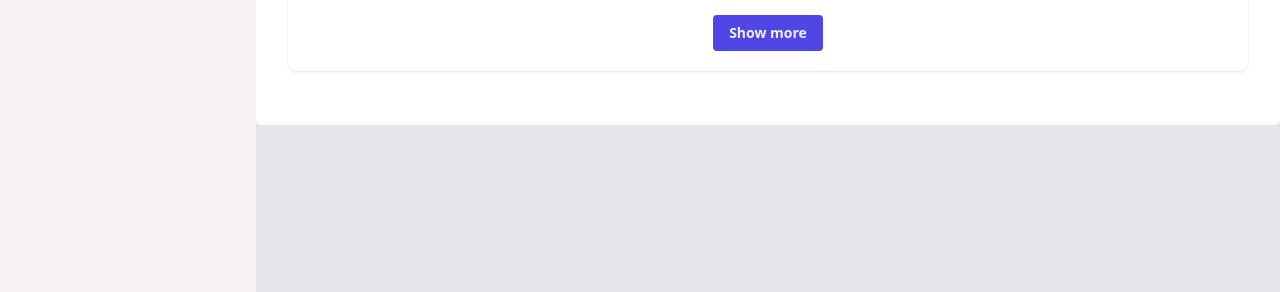
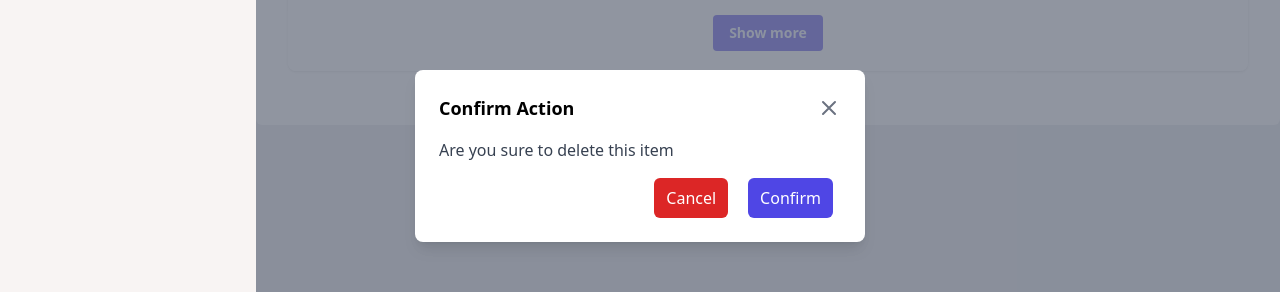
Before and after one commit to nguyenkhoi2806/angular-assignment, an Angular app: page /tasks in a window 1280 px wide. Shown: the part 244-536 px from the top of the page. Built offline with nearby package versions, Linux system fonts and the light colour scheme; sample sign-in values are in the browser's storage.

Commit message:
feat: imple modal confirm

```diff
--- a/src/app/app.component.html
+++ b/src/app/app.component.html
@@ -1,2 +1,3 @@
 <router-outlet></router-outlet>
 <app-notification></app-notification>
+<div #modalContainer></div>
--- /dev/null
+++ b/src/app/components/confirm-modal/confirm-modal.component.html
@@ -0,0 +1,45 @@
+<div
+  class="fixed inset-0 flex items-center justify-center bg-gray-500 bg-opacity-75"
+>
+  <div class="bg-white rounded-lg p-6 shadow-lg w-[450px]">
+    <div class="flex justify-between items-center mb-4">
+      <h2 class="text-lg font-semibold">Confirm Action</h2>
+      <button
+        (click)="closeModal()"
+        class="text-gray-500 hover:text-gray-700 focus:outline-none"
+      >
+        <svg
+          class="h-6 w-6"
+          xmlns="http://www.w3.org/2000/svg"
+          fill="none"
+          viewBox="0 0 24 24"
+          stroke="currentColor"
+        >
+          <path
+            stroke-linecap="round"
+            stroke-linejoin="round"
+            stroke-width="2"
+            d="M6 18L18 6M6 6l12 12"
+          />
+        </svg>
+      </button>
+    </div>
+    <p class="text-gray-700 mb-4 text-base">
+      {{ message }}
+    </p>
+    <div class="flex justify-end gap-5">
+      <button
+        (click)="closeModal()"
+        class="px-3 py-2 text-base bg-red-600 text-white rounded-md hover:bg-red-500 focus:outline-none"
+      >
+        Cancel
+      </button>
+      <button
+        (click)="confirm()"
+        class="px-3 py-2 text-base bg-indigo-600 text-white rounded-md mr-2 hover:bg-indigo-500 focus:outline-none"
+      >
+        Confirm
+      </button>
+    </div>
+  </div>
+</div>
--- /dev/null
+++ b/src/app/components/confirm-modal/confirm-modal.component.ts
@@ -0,0 +1,37 @@
+import {
+  Component,
+  ElementRef,
+  EventEmitter,
+  Input,
+  Output,
+  Renderer2,
+} from '@angular/core';
+
+@Component({
+  selector: 'app-confirm-modal',
+  standalone: true,
+  templateUrl: './confirm-modal.component.html',
+})
+export class ConfirmModalComponent {
+  @Input() message: string = 'Are you sure you want to perform this action?';
+  @Output() confirmed = new EventEmitter<boolean>();
+  @Output() closed = new EventEmitter<boolean>();
+
+  constructor(private renderer: Renderer2, private el: ElementRef) {
+    this.renderer.setStyle(document.body, 'overflow', 'hidden');
+  }
+
+  ngOnDestroy() {
+    this.renderer.setStyle(document.body, 'overflow', 'auto');
+  }
+
+  confirm() {
+    this.confirmed.emit(true);
+    this.closeModal();
+  }
+
+  closeModal() {
+    this.closed.emit(true);
+    this.renderer.removeChild(document.body, this.el.nativeElement);
+  }
+}
--- a/src/app/pages/task/task-list/task-list.component.html
+++ b/src/app/pages/task/task-list/task-list.component.html
@@ -45,3 +45,10 @@
     </div>
   </div>
 </div>
+
+<app-confirm-modal
+  *ngIf="true"
+  (confirmed)="(null)"
+  (closed)="(null)"
+  message="Are you sure to delete this item"
+></app-confirm-modal>
--- a/src/app/pages/task/task-list/task-list.component.ts
+++ b/src/app/pages/task/task-list/task-list.component.ts
@@ -1,6 +1,7 @@
 import { CommonModule } from '@angular/common';
 import { Component } from '@angular/core';
 
+import { ConfirmModalComponent } from 'app/components/confirm-modal/confirm-modal.component';
 import { TaskService } from 'app/services/task/task.service';
 import { Task } from 'app/types/task';
 import { TaskItemComponent } from '../task-item/task-item.component';
@@ -8,11 +9,12 @@ import { TaskItemComponent } from '../task-item/task-item.component';
 @Component({
   selector: 'app-task-list',
   standalone: true,
-  imports: [TaskItemComponent, CommonModule],
+  imports: [TaskItemComponent, CommonModule, ConfirmModalComponent],
   templateUrl: './task-list.component.html',
 })
 export class TaskListComponent {
   tasks: Task[] = [];
+  showModal: boolean = false;
 
   constructor(private taskService: TaskService) {}
 
@@ -25,4 +27,21 @@ export class TaskListComponent {
       this.tasks = tasks;
     });
   }
+  openOnDelete() {
+    this.showModal = true;
+  }
+
+  onConfirmed() {
+    console.log('Action confirmed');
+    this.closeModal();
+  }
+
+  onClosed() {
+    console.log('Modal closed');
+    this.closeModal();
+  }
+
+  closeModal() {
+    this.showModal = false;
+  }
 }
```
Also changed, not shown: src/app/pages/task/task-item/task-item.component.ts (+5 -3 lines).
